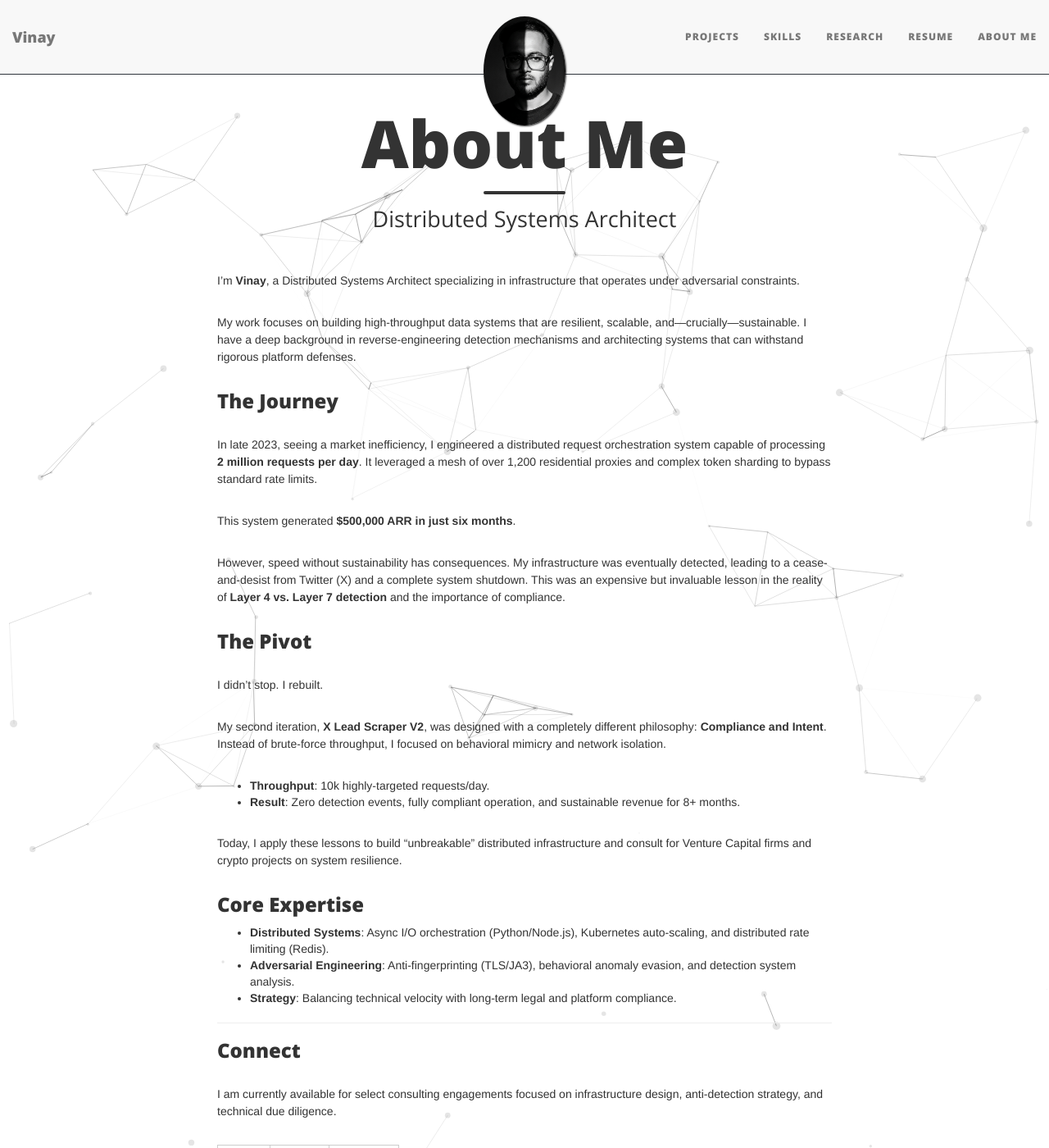
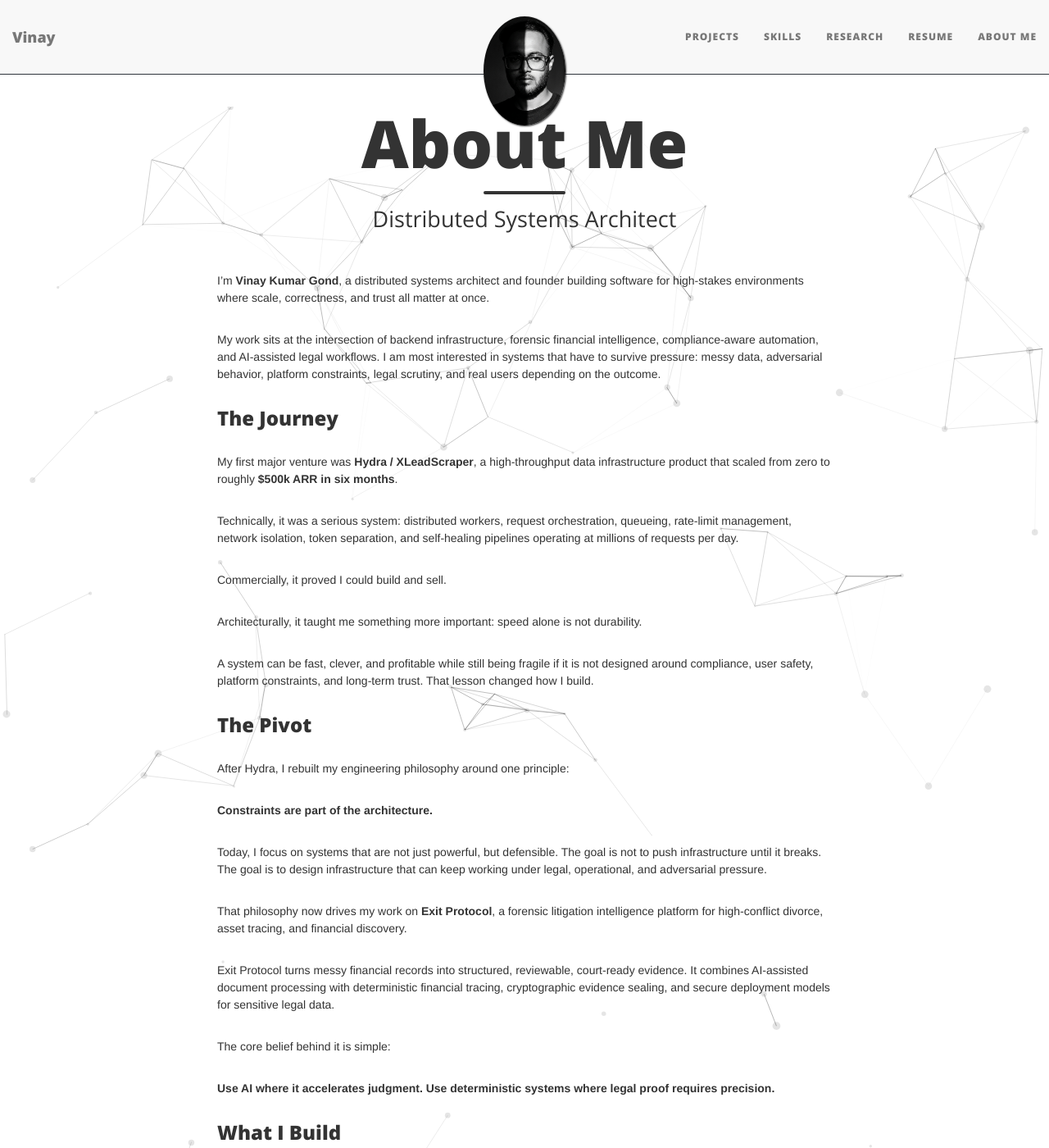
Before and after one commit to Vinaygond/Vinaygond.github.io, a Jekyll site: the page built from aboutme.md, in a window 1280 px wide and 1400 px high. Shown: the whole window at 82% size. Built offline with Jekyll 4.4.1, drawn with Linux system fonts in a browser that asks for light colours; nearby versions of some CDN libraries; some of the changed text lies outside the part shown.

Commit message:
Revise 'About Me' section with new insights
Updated personal introduction and professional focus, emphasizing compliance and resilience in distributed systems. Added details about past ventures and current projects.

```diff
--- a/aboutme.md
+++ b/aboutme.md
@@ -4,38 +4,75 @@
 subtitle: Distributed Systems Architect
 ---
 
-I’m **Vinay**, a Distributed Systems Architect specializing in infrastructure that operates under adversarial constraints.
+I’m **Vinay Kumar Gond**, a distributed systems architect and founder building software for high-stakes environments where scale, correctness, and trust all matter at once.
 
-My work focuses on building high-throughput data systems that are resilient, scalable, and—crucially—sustainable. I have a deep background in reverse-engineering detection mechanisms and architecting systems that can withstand rigorous platform defenses.
+My work sits at the intersection of backend infrastructure, forensic financial intelligence, compliance-aware automation, and AI-assisted legal workflows. I am most interested in systems that have to survive pressure: messy data, adversarial behavior, platform constraints, legal scrutiny, and real users depending on the outcome.
 
 ### The Journey
 
-In late 2023, seeing a market inefficiency, I engineered a distributed request orchestration system capable of processing **2 million requests per day**. It leveraged a mesh of over 1,200 residential proxies and complex token sharding to bypass standard rate limits.
+My first major venture was **Hydra / XLeadScraper**, a high-throughput data infrastructure product that scaled from zero to roughly **$500k ARR in six months**.
 
-This system generated **$500,000 ARR in just six months**.
+Technically, it was a serious system: distributed workers, request orchestration, queueing, rate-limit management, network isolation, token separation, and self-healing pipelines operating at millions of requests per day.
 
-However, speed without sustainability has consequences. My infrastructure was eventually detected, leading to a cease-and-desist from Twitter (X) and a complete system shutdown. This was an expensive but invaluable lesson in the reality of **Layer 4 vs. Layer 7 detection** and the importance of compliance.
+Commercially, it proved I could build and sell.
+
+Architecturally, it taught me something more important: speed alone is not durability.
+
+A system can be fast, clever, and profitable while still being fragile if it is not designed around compliance, user safety, platform constraints, and long-term trust. That lesson changed how I build.
 
 ### The Pivot
 
-I didn't stop. I rebuilt.
+After Hydra, I rebuilt my engineering philosophy around one principle:
 
-My second iteration, **X Lead Scraper V2**, was designed with a completely different philosophy: **Compliance and Intent**. Instead of brute-force throughput, I focused on behavioral mimicry and network isolation.
-- **Throughput**: 10k highly-targeted requests/day.
-- **Result**: Zero detection events, fully compliant operation, and sustainable revenue for 8+ months.
+**Constraints are part of the architecture.**
 
-Today, I apply these lessons to build "unbreakable" distributed infrastructure and consult for Venture Capital firms and crypto projects on system resilience.
+Today, I focus on systems that are not just powerful, but defensible. The goal is not to push infrastructure until it breaks. The goal is to design infrastructure that can keep working under legal, operational, and adversarial pressure.
+
+That philosophy now drives my work on **Exit Protocol**, a forensic litigation intelligence platform for high-conflict divorce, asset tracing, and financial discovery.
+
+Exit Protocol turns messy financial records into structured, reviewable, court-ready evidence. It combines AI-assisted document processing with deterministic financial tracing, cryptographic evidence sealing, and secure deployment models for sensitive legal data.
+
+The core belief behind it is simple:
+
+**Use AI where it accelerates judgment. Use deterministic systems where legal proof requires precision.**
+
+### What I Build
+
+I build backend and infrastructure systems that handle:
+
+- High-throughput data pipelines.
+- Async processing and distributed workers.
+- OCR-assisted document ingestion.
+- Transaction classification and financial tracing.
+- Secure evidence workflows.
+- Cryptographic audit trails.
+- Compliance-aware automation.
+- AI-assisted review and reporting tools.
 
 ### Core Expertise
 
-*   **Distributed Systems**: Async I/O orchestration (Python/Node.js), Kubernetes auto-scaling, and distributed rate limiting (Redis).
-*   **Adversarial Engineering**: Anti-fingerprinting (TLS/JA3), behavioral anomaly evasion, and detection system analysis.
-*   **Strategy**: Balancing technical velocity with long-term legal and platform compliance.
+- **Distributed Systems:** Async I/O orchestration, worker queues, event-driven architecture, distributed rate limiting, and fault-tolerant pipelines.
+- **Backend Engineering:** Python, Django, FastAPI, Node.js, TypeScript, PostgreSQL, Redis, Celery, Docker, and Kubernetes.
+- **Forensic Intelligence:** Financial document ingestion, transaction normalization, LIBR tracing, asset concealment signals, and court-ready reporting.
+- **Security & Integrity:** AES-256 encryption, SHA-256 evidence sealing, audit logs, data isolation, and secure deployment models.
+- **Product Strategy:** Building systems that balance speed, revenue, compliance, reliability, and long-term trust.
+
+### How I Think
+
+I am not attached to one language, framework, or identity.
+
+I learn what the problem requires, use what is proven to work, and ship systems that create real value. Sometimes that means boring infrastructure. Sometimes it means custom architecture. The point is not to look sophisticated. The point is to solve the problem cleanly.
+
+My background has taught me to respect constraints instead of pretending they are optional. Legal constraints, platform constraints, data constraints, security constraints, and human constraints all shape the system.
+
+Good engineering does not ignore reality.
+
+It designs for it.
 
 ---
 
 ### Connect
 
-I am currently available for select consulting engagements focused on infrastructure design, anti-detection strategy, and technical due diligence.
+I am currently open to serious conversations around senior backend/platform roles, legal-tech infrastructure, forensic intelligence systems, and technical consulting for resilient automation.
 
 [**Email**](mailto:vinay@exitprotocols.com) | [**Twitter**](https://twitter.com/vvgond) | [**LinkedIn**](https://linkedin.com/in/vinaygo)
```
